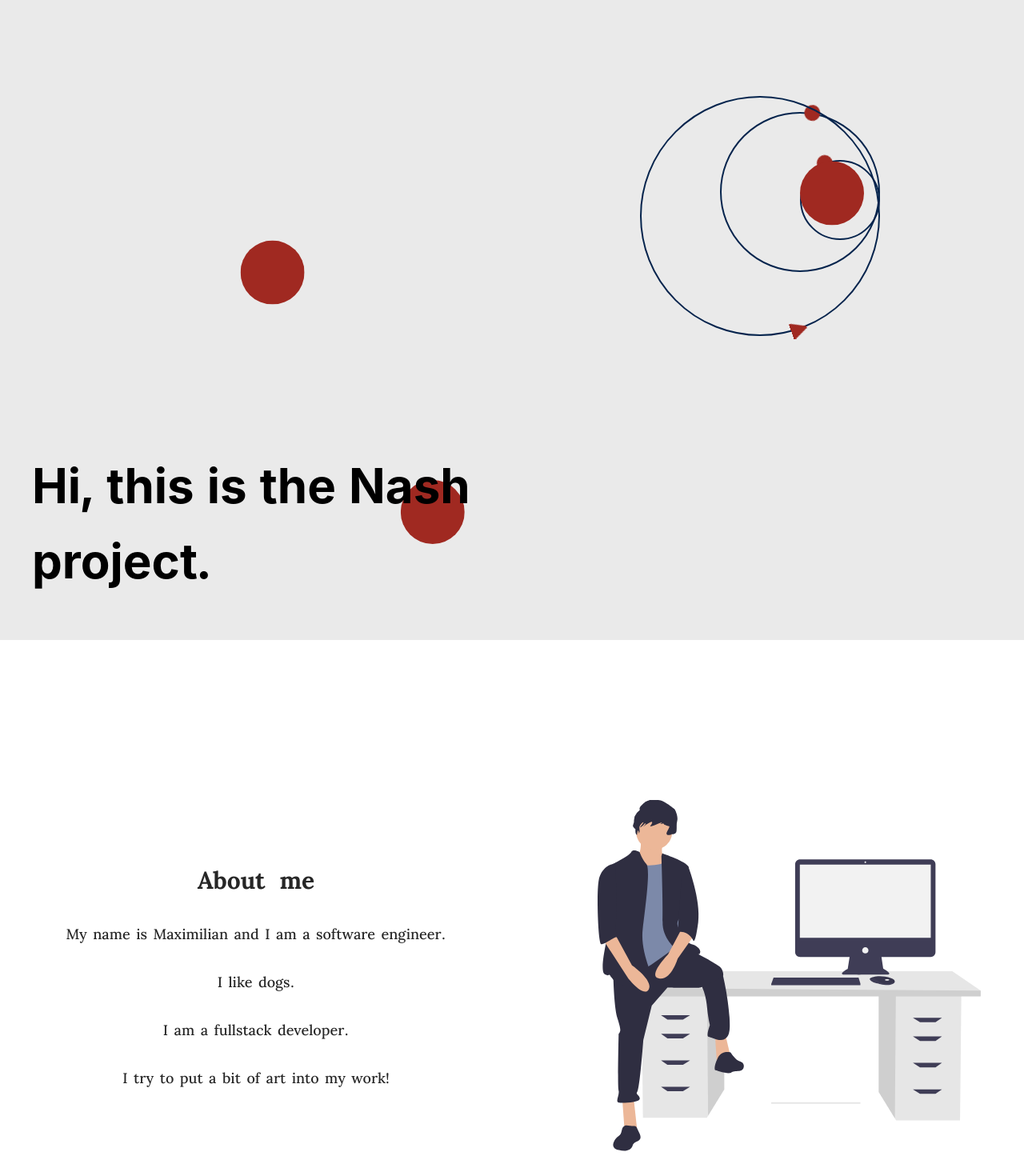
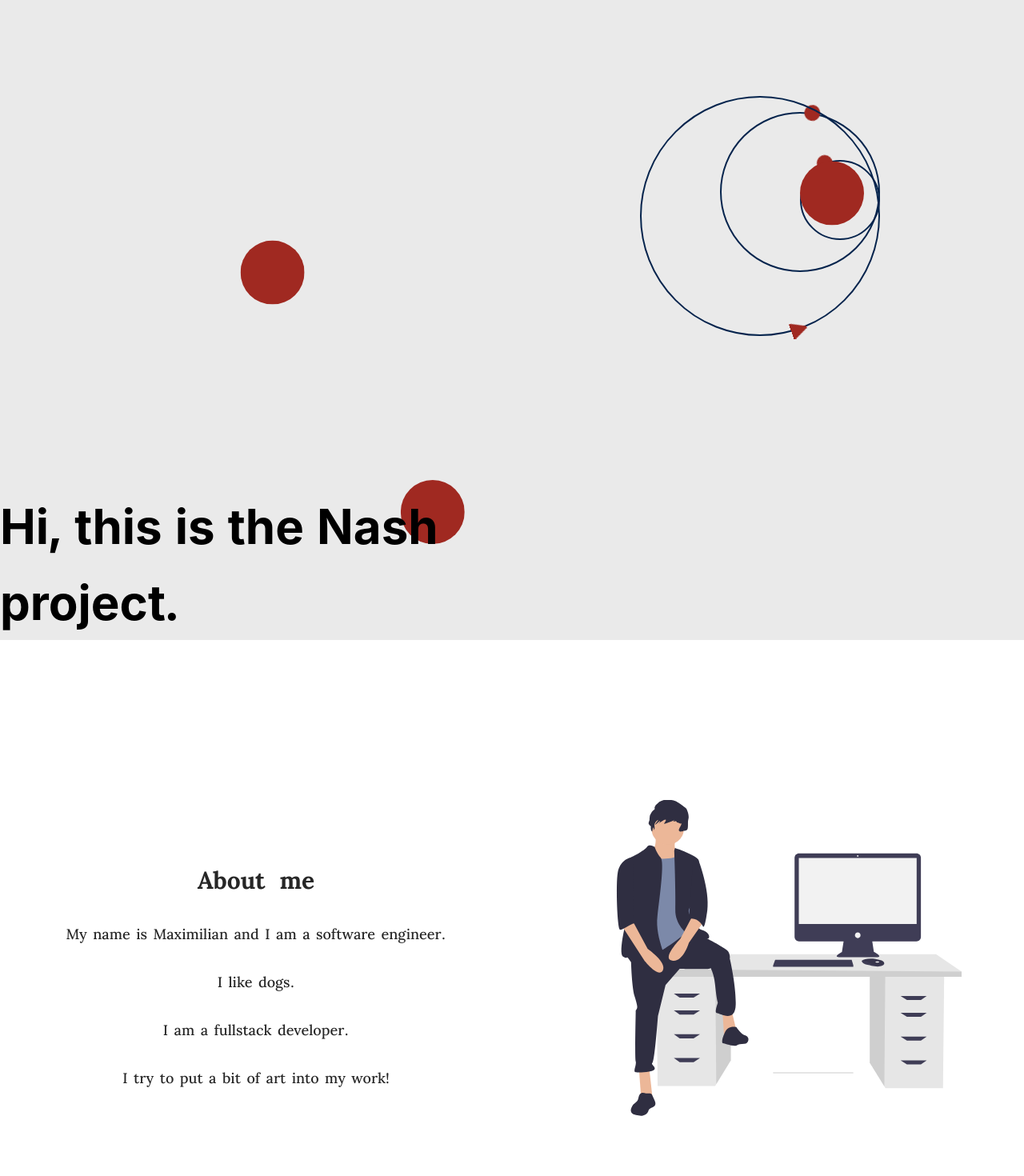
Before and after one commit to admiraldoge/admiraldoge.github.io, a Next.js app: page / in a window 1280 px wide. Shown: the top 1470 px of the page at 80% size. Built offline with nearby package versions, Linux system fonts and the light colour scheme.

Commit message:
Adding picasso animation to whole page

```diff
--- a/components/AboutMe.tsx
+++ b/components/AboutMe.tsx
@@ -33,7 +33,11 @@ const AboutMe: React.FunctionComponent = ({}) => (
             <Col xs={24} md={10}>
                 <Row justify={"center"}>
                     <Col xs={24}>
-                        <DeveloperAnimation/>
+                        <Row justify={"center"}>
+                            <Col xs={20} sm={24}>
+                                <DeveloperAnimation/>
+                            </Col>
+                        </Row>
                     </Col>
                 </Row>
             </Col>
--- a/components/DeveloperAnimation.tsx
+++ b/components/DeveloperAnimation.tsx
@@ -7,9 +7,7 @@ const DeveloperAnimation: React.FunctionComponent = () => {
     const [figures, setFigures] = useState(0);
 
     return (
-        <div>
-            <img className={styles.animation} src={'./svg/me.svg'}/>
-        </div>
+        <img className={styles.animation} src={'./svg/me.svg'}/>
     )
 
 }
--- a/components/PicassoAnimationContainer.tsx
+++ b/components/PicassoAnimationContainer.tsx
@@ -7,7 +7,7 @@ import OrbitalFigure from "./OrbitalFigure";
 import Orbit from "./Orbit";
 import OrbitalAnimation from "./OrbitalAnimation";
 import ScrollableLinearFigure from "./ScrollableLinearFigure";
-const PicassoAnimationContainer: React.FunctionComponent = ({}) => (
+const PicassoAnimationContainer: React.FunctionComponent = ({children}) => (
     <div className={styles.ctn}>
         <OrbitalAnimation
             idx={3}
@@ -36,9 +36,10 @@ const PicassoAnimationContainer: React.FunctionComponent = ({}) => (
             orbitProps={{color:"#05244D", width:2}}
             figureProps={{type: "triangle", color:"#a02921"}}
         />
-    <ScrollableLinearFigure idx={1} type={"circle"} color={"#a02921"} startX={1000} startY={200} endX={1000} endY={900} minScroll={0} maxScroll={900} figureSize={80}/>
-    <ScrollableLinearFigure idx={1} type={"circle"} color={"#a02921"} startX={500} startY={600} endX={900} endY={600} minScroll={0} maxScroll={900} figureSize={80}/>
-    <ScrollableLinearFigure idx={1} type={"circle"} color={"#a02921"} startX={300} startY={300} endX={600} endY={600} minScroll={0} maxScroll={900} figureSize={80}/>
+        <ScrollableLinearFigure idx={1} type={"circle"} color={"#a02921"} startX={1000} startY={200} endX={1000} endY={900} minScroll={0} maxScroll={900} figureSize={80}/>
+        <ScrollableLinearFigure idx={1} type={"circle"} color={"#a02921"} startX={500} startY={600} endX={900} endY={600} minScroll={0} maxScroll={900} figureSize={80}/>
+        <ScrollableLinearFigure idx={1} type={"circle"} color={"#a02921"} startX={300} startY={300} endX={600} endY={600} minScroll={0} maxScroll={900} figureSize={80}/>
+        {children}
     </div>
 )
 export default PicassoAnimationContainer
--- a/pages/index.tsx
+++ b/pages/index.tsx
@@ -11,11 +11,12 @@ const Index: React.FunctionComponent = () => {
     return (
         <Layout title="Home">
             <div className={styles.ctn}>
-                <Title text={"Hi, this is the Nash project."}/>
-                <PicassoAnimationContainer/>
-                <AboutMe/>
-                <Projects/>
-                <ContactMe/>
+                <PicassoAnimationContainer>
+                    <Title text={"Hi, this is the Nash project."}/>
+                    <AboutMe/>
+                    <Projects/>
+                    <ContactMe/>
+                </PicassoAnimationContainer>
             </div>
         </Layout>
     )
@@ -23,7 +24,11 @@ const Index: React.FunctionComponent = () => {
 
 const Title = ({text}) => {
     return (
-        <div className={styles.title}>{text}</div>
+        <div className={styles.titleCtn}>
+            <div className={styles.title}>
+                {text}
+            </div>
+        </div>
     )
 };
 export default Index
--- a/styles/AboutMe.module.scss
+++ b/styles/AboutMe.module.scss
@@ -1,4 +1,5 @@
 .ctn {
+  position: relative;
   margin-top: 200px;
   margin-bottom: 200px;
   z-index: -1;
--- a/styles/PicassoAnimationContainer.module.scss
+++ b/styles/PicassoAnimationContainer.module.scss
@@ -4,5 +4,4 @@
   height: 100vh;
   width: 100vw;
   z-index: -1;
-  overflow: hidden;
 }
--- a/styles/index.module.scss
+++ b/styles/index.module.scss
@@ -1,11 +1,14 @@
+.titleCtn {
+  position: relative;
+  height: 100vh;
+}
 .title {
-  position: absolute;
   color: black;
   font-size: 60px;
   font-weight: 700;
   z-index: 0;
   width: 50%;
-  margin-left: 40px;
-  padding-top: 70vh;
-  margin-bottom: 50px;
+  position: absolute;
+  bottom: 0;
+  left: 0;
 }
```
